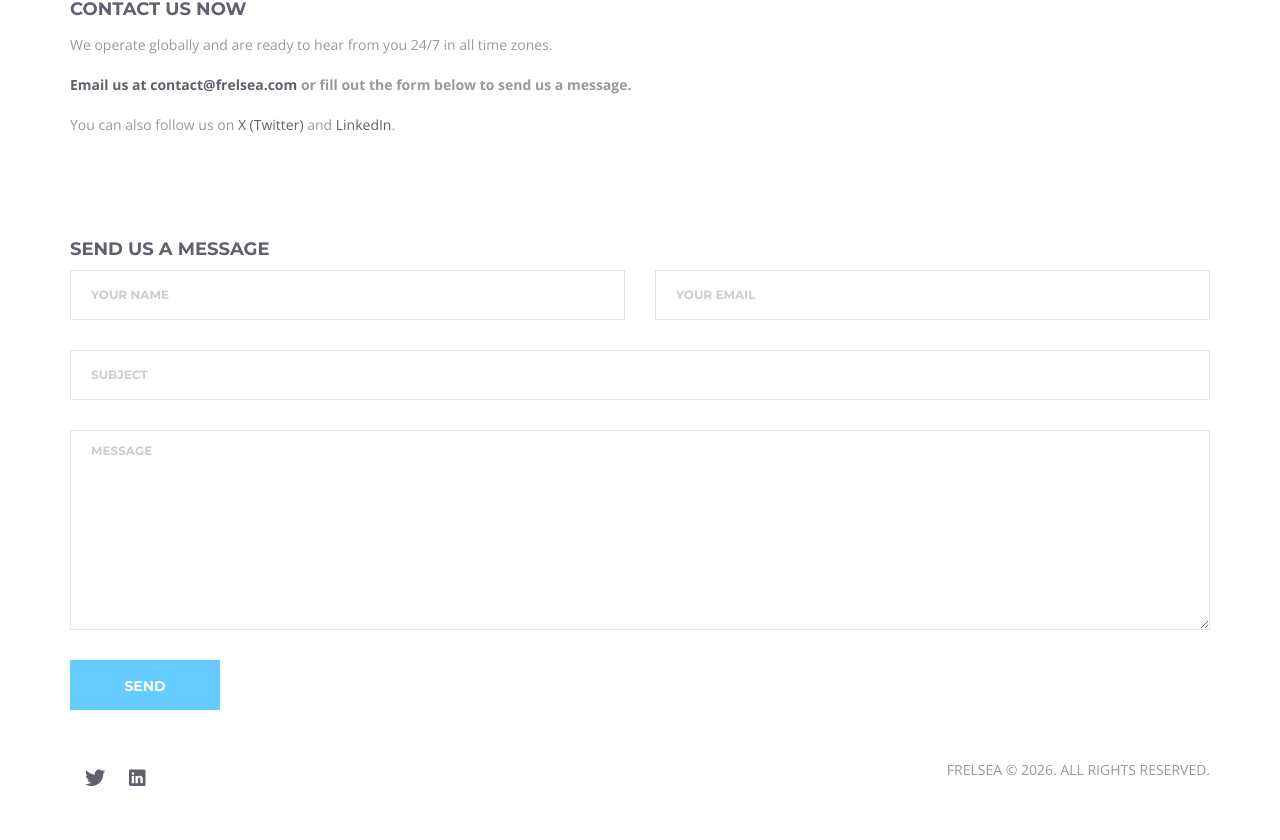
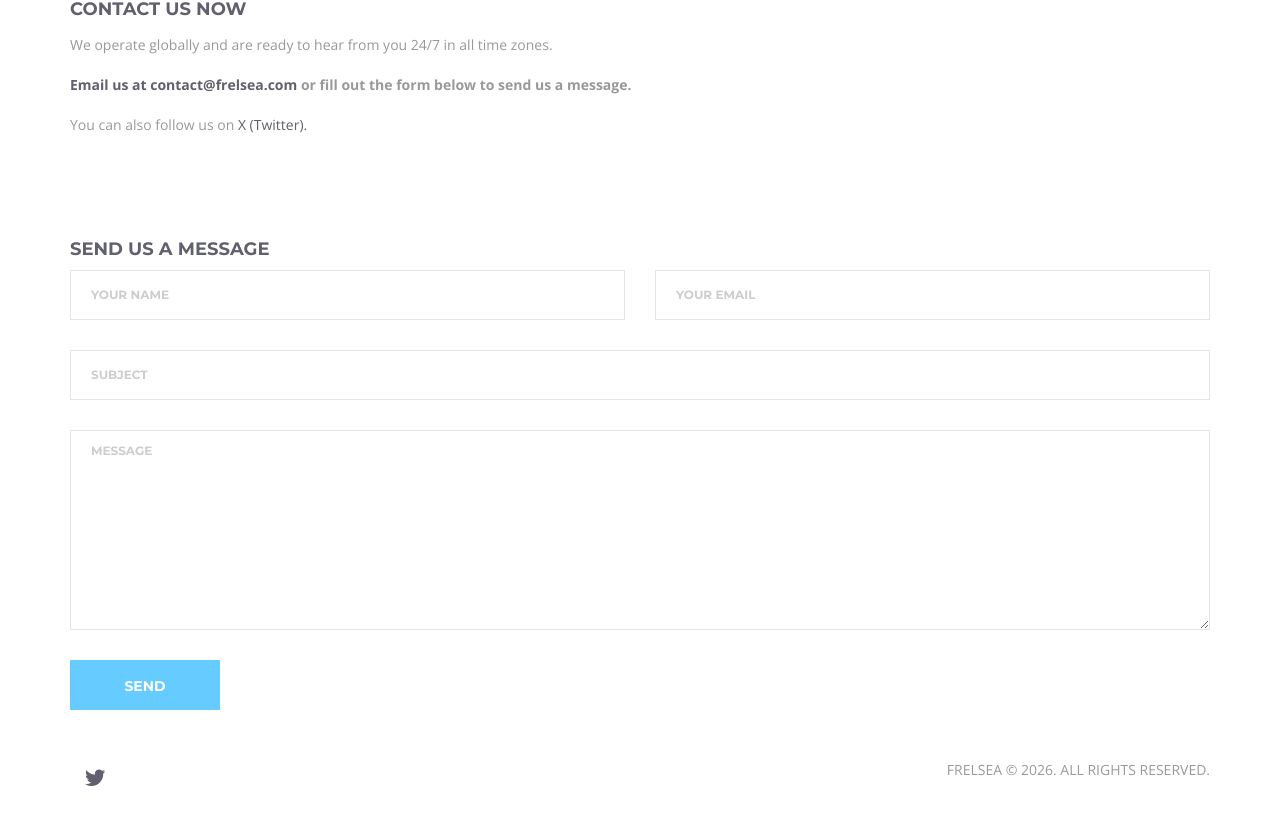
Before and after one commit to frelsea/frelsea.github.io, a Jekyll site: the page contact.html, which Jekyll copies as it is, in a window 1280 px wide. Shown: the part 460-1300 px from the top of the page. Built offline with Jekyll 4.4.1, drawn with Linux system fonts in a browser that asks for light colours; some web fonts are replaced.

Commit message:
Update contact.html

```diff
--- a/contact.html
+++ b/contact.html
@@ -69,8 +69,7 @@
 					</p>
 
 					<p>You can also follow us on
-						<a href="https://x.com/frelseamaritime" target="_blank" rel="noopener noreferrer" class="link">X&nbsp;(Twitter)</a> and
-						<a href="https://linkedin.com/company/frelsea" target="_blank" rel="noopener noreferrer" class="link">LinkedIn</a>.
+						<a href="https://x.com/frelseamaritime" target="_blank" rel="noopener noreferrer" class="link">X&nbsp;(Twitter).</a>
 					</p>
 
 					<h4 class="montserrat-text uppercase" style="margin-top:100px">send us a message</h4>
@@ -119,9 +118,6 @@
 				<a href="https://x.com/frelseamaritime" target="_blank" rel="noopener noreferrer" title="Follow us on X" style="margin-right:18px; color:inherit; text-decoration:none; font-size:22px;">
 					<i class="icon ion-social-twitter"></i>
 				</a>
-				<a href="https://linkedin.com/company/frelsea" target="_blank" rel="noopener noreferrer" title="Follow us on LinkedIn" style="color:inherit; text-decoration:none; font-size:22px;">
-					<i class="icon ion-social-linkedin"></i>
-				</a>
 			</div>
 
 			<div class="col-md-4 col-sm-12" style="text-align:right">
```
